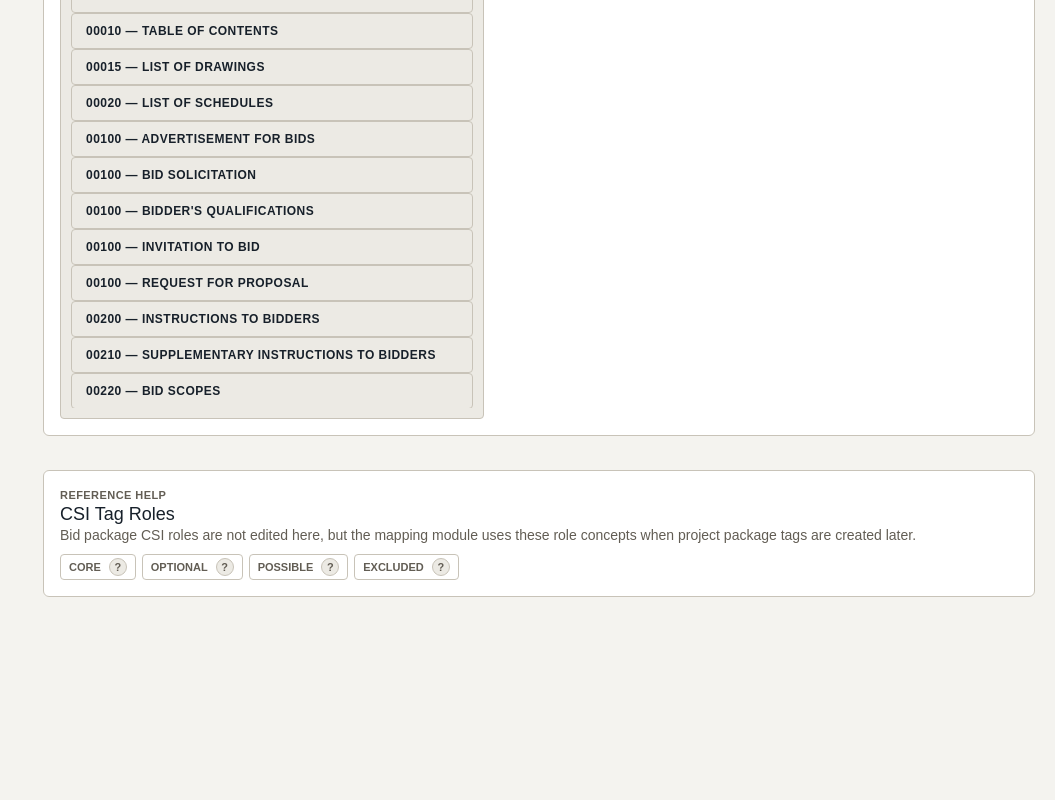
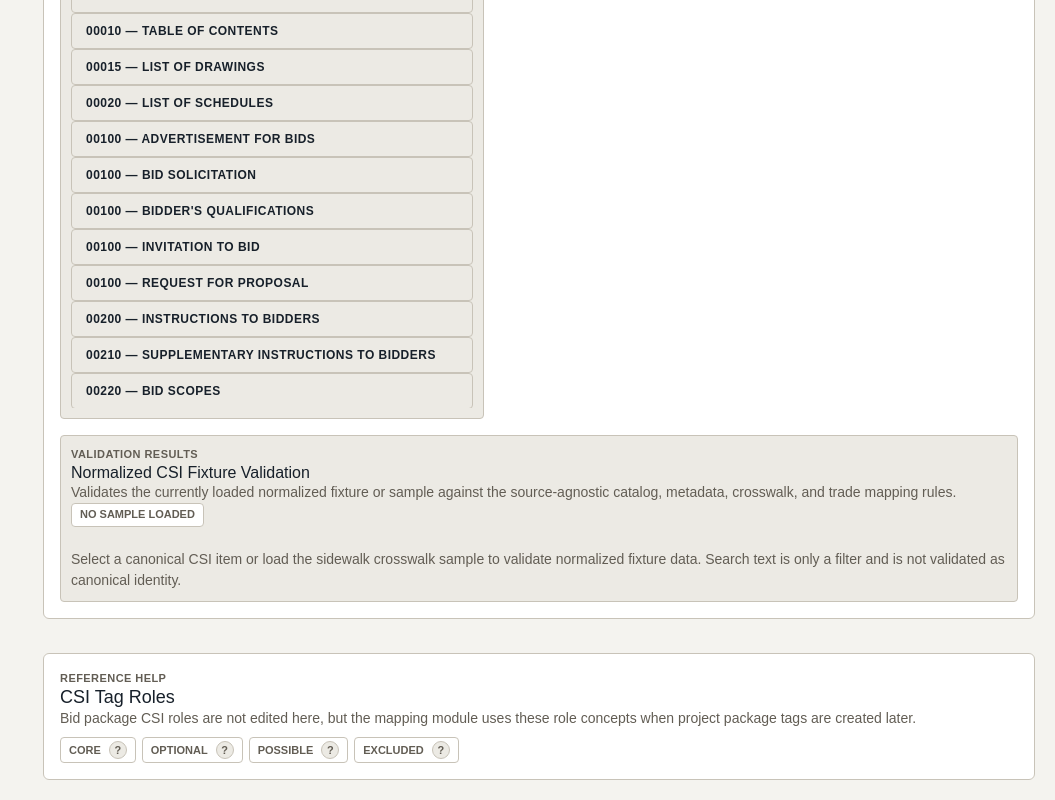
Before and after one commit to adamarnao/bid-leveler, a Next.js app: page /dev/csi-trade-mapping in a window 1280 px wide. Shown: the part 1158-1958 px from the top of the page, without its empty margins (225-1280 px from the left). Before the commit the page ends 1775 px from the top, so only its background shows below. Built offline with nearby package versions, Linux system fonts and the light colour scheme.

Commit message:
Show CSI normalization validation in workbench

```diff
--- a/src/app/dev/csi-trade-mapping/page.tsx
+++ b/src/app/dev/csi-trade-mapping/page.tsx
@@ -25,7 +25,16 @@ import {
   type CsiVersionId,
   type EquivalentCsiCoverage,
 } from "@/features/csi-trade-mapping";
-import { correctedSidewalkCrosswalkRelationship } from "@/features/csi-normalization/fixtures";
+import {
+  correctedSidewalkCrosswalkRelationship,
+  division32SidewalkFixture,
+} from "@/features/csi-normalization/fixtures";
+import {
+  validateCsiNormalizationFixture,
+  type CsiCrosswalkRelationship as NormalizedCsiCrosswalkRelationship,
+  type CsiNormalizationValidationIssue,
+  type CsiNormalizationValidationResult,
+} from "@/features/csi-normalization";
 import {
   getDefaultTradeTaxonomy,
   type TradeTaxonomyNode,
@@ -553,6 +562,123 @@ function buildCorrectedSidewalkSampleRow(): CrosswalkSourceRow | undefined {
     relationshipRole: correctedSidewalkCrosswalkRelationship.relationshipRole,
     notes: correctedSidewalkCrosswalkRelationship.notes,
   };
+}
+
+function ValidationIssueSeverity({ issue }: { issue: CsiNormalizationValidationIssue }) {
+  if (issue.severity === "error") {
+    return <span className="form-error">Error</span>;
+  }
+
+  return <span className="taxonomy-meta-chip">Warning</span>;
+}
+
+function CsiNormalizationValidationPanel({
+  result,
+  correction,
+}: {
+  result?: CsiNormalizationValidationResult;
+  correction?: NormalizedCsiCrosswalkRelationship;
+}) {
+  return (
+    <div className="project-csi-selected-group" style={{ marginTop: 16 }}>
+      <div className="cluster-between align-start gap-3">
+        <div>
+          <p className="label-text">Validation Results</p>
+          <h3>Normalized CSI Fixture Validation</h3>
+          <p className="muted-text">
+            Validates the currently loaded normalized fixture or sample against the
+            source-agnostic catalog, metadata, crosswalk, and trade mapping rules.
+          </p>
+        </div>
+        {result ? (
+          <div className="taxonomy-meta-list">
+            <span className="taxonomy-meta-chip">{result.errorCount} errors</span>
+            <span className="taxonomy-meta-chip">{result.warningCount} warnings</span>
+          </div>
+        ) : (
+          <span className="taxonomy-meta-chip">No sample loaded</span>
+        )}
+      </div>
+
+      {correction ? (
+        <div className="setup-summary-grid" style={{ marginTop: 14 }}>
+          <div>
+            <span className="label-text">Raw Target</span>
+            <strong>
+              {correction.rawTargetCode} - {correction.rawTargetTitle}
+            </strong>
+          </div>
+          <div>
+            <span className="label-text">Resolved Target</span>
+            <strong>
+              {correction.resolvedTargetCode} - {correction.resolvedTargetTitle}
+            </strong>
+          </div>
+          <div>
+            <span className="label-text">Issue Type</span>
+            <strong>{formatEnumLabel(correction.issueType)}</strong>
+          </div>
+          <div>
+            <span className="label-text">Review Status</span>
+            <strong>{formatEnumLabel(correction.reviewStatus)}</strong>
+          </div>
+          <div>
+            <span className="label-text">Parent Context</span>
+            <strong>
+              {correction.parentContextCode} - {correction.parentContextTitle}
+            </strong>
+          </div>
+          <div>
+            <span className="label-text">Relationship</span>
+            <strong>
+              {formatEnumLabel(correction.relationshipRole)} /{" "}
+              {formatEnumLabel(correction.relationshipType)} /{" "}
+              {formatEnumLabel(correction.cardinality)}
+            </strong>
+          </div>
+        </div>
+      ) : null}
+
+      {!result ? (
+        <p className="muted-text" style={{ marginTop: 14 }}>
+          Select a canonical CSI item or load the sidewalk crosswalk sample to validate
+          normalized fixture data. Search text is only a filter and is not validated as
+          canonical identity.
+        </p>
+      ) : result.issues.length === 0 ? (
+        <p className="muted-text" style={{ marginTop: 14 }}>
+          No validation issues found.
+        </p>
+      ) : (
+        <div className="table-shell" style={{ marginTop: 14 }}>
+          <table className="data-table">
+            <thead>
+              <tr>
+                <th>Severity</th>
+                <th>Code</th>
+                <th>Message</th>
+                <th>Related</th>
+              </tr>
+            </thead>
+            <tbody>
+              {result.issues.map((issue, index) => (
+                <tr key={`${issue.code}-${issue.relatedId ?? issue.relatedCode ?? index}`}>
+                  <td>
+                    <ValidationIssueSeverity issue={issue} />
+                  </td>
+                  <td>{issue.code}</td>
+                  <td>{issue.message}</td>
+                  <td>
+                    {[issue.relatedCode, issue.relatedId].filter(Boolean).join(" / ") || "None"}
+                  </td>
+                </tr>
+              ))}
+            </tbody>
+          </table>
+        </div>
+      )}
+    </div>
+  );
 }
 
 function CrosswalkExplorer() {
@@ -594,6 +720,15 @@ function CrosswalkExplorer() {
     selectedSampleId === "SIDEWALKS_02775"
       ? sidewalkSampleRow
       : sourceRows.find((row) => row.sourceItem.id === selectedSourceItemId);
+  const validationResult = useMemo(
+    () =>
+      selectedSampleId === "SIDEWALKS_02775"
+        ? validateCsiNormalizationFixture(division32SidewalkFixture)
+        : undefined,
+    [selectedSampleId],
+  );
+  const validationCorrection =
+    selectedSampleId === "SIDEWALKS_02775" ? correctedSidewalkCrosswalkRelationship : undefined;
   const groupedSourceRows = useMemo(() => {
     return sourceRows.reduce((groups, row) => {
       const divisionLabel = getCsiDivisionPath(row.sourceItem);
@@ -969,6 +1104,11 @@ function CrosswalkExplorer() {
           </div>
         </div>
       )}
+
+      <CsiNormalizationValidationPanel
+        result={validationResult}
+        correction={validationCorrection}
+      />
     </section>
   );
 }
```
